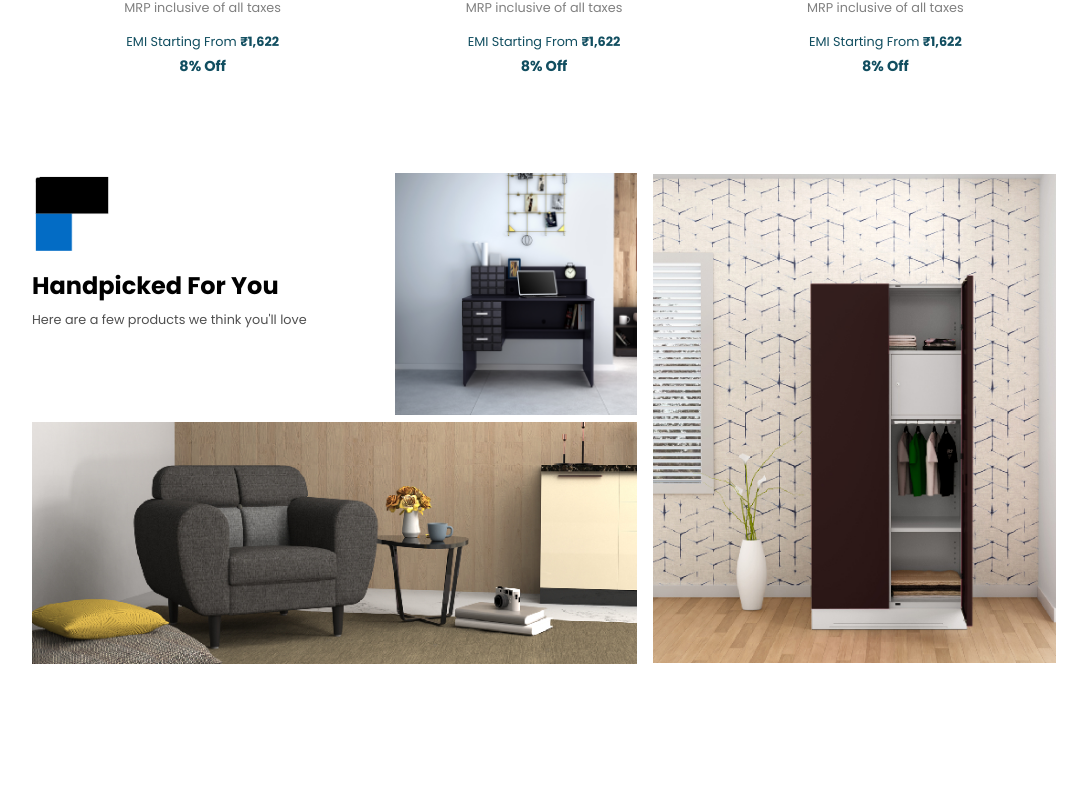
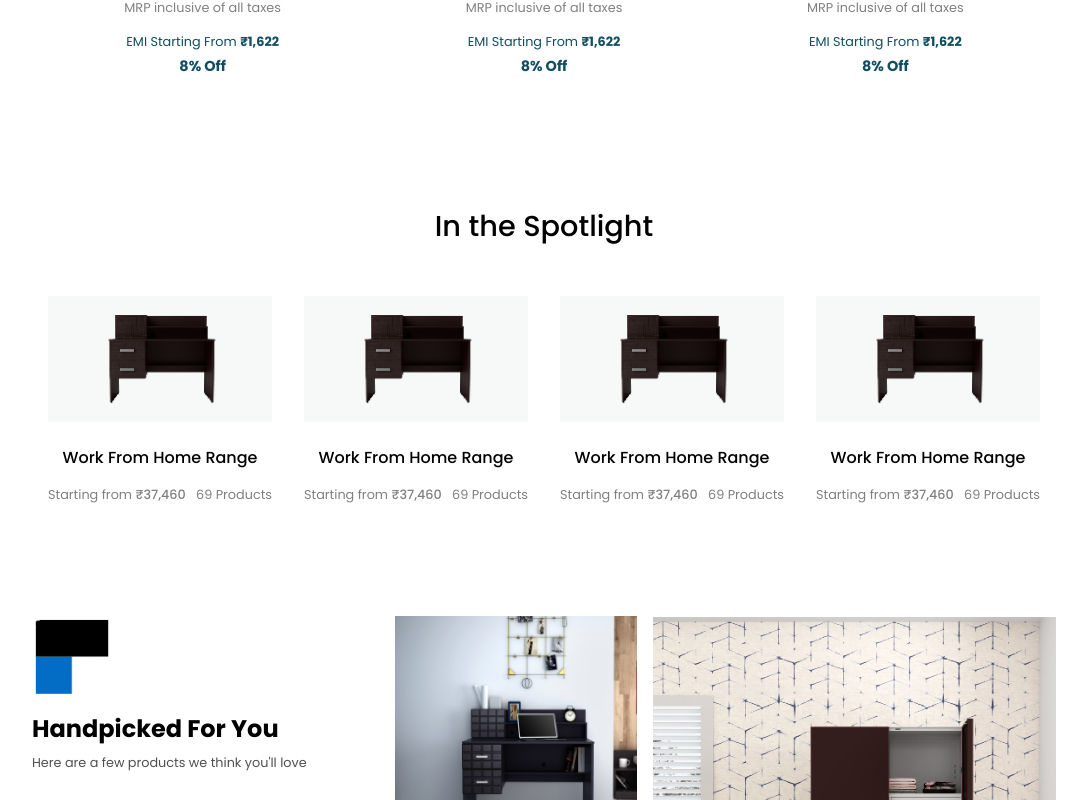
Before and after one commit to Nitya-S27/false-ceiling, a React (Create React App) app: page / in a window 1280 px wide. Shown: the part 550-1350 px from the top of the page, without its empty margins (96-1183 px from the left). Before the commit the page ends 1237 px from the top, so only its background shows below. Built offline with nearby package versions, Linux system fonts and the light colour scheme.

Commit message:
spotlight-done

```diff
--- /dev/null
+++ b/src/components/Spotlight.js
@@ -0,0 +1,60 @@
+import React from "react";
+import "./Spotlight.scss";
+const Spotlight = () => {
+  const spotlights = [
+    {
+      id: 1,
+      imgSrc: "assets/spotlight/img1.png",
+      title: "Work From Home Range",
+      products: "69",
+      price: "₹37,460",
+    },
+    {
+      id: 2,
+      imgSrc: "assets/spotlight/img1.png",
+      title: "Work From Home Range",
+      products: "69",
+      price: "₹37,460",
+    },
+    {
+      id: 3,
+      imgSrc: "assets/spotlight/img1.png",
+      title: "Work From Home Range",
+      products: "69",
+      price: "₹37,460",
+    },
+    {
+      id: 4,
+      imgSrc: "assets/spotlight/img1.png",
+      title: "Work From Home Range",
+      products: "69",
+      price: "₹37,460",
+    },
+  ];
+  return (
+    <div className="spotlightWrapper">
+      <div className="header">In the Spotlight</div>
+      <div className="products">
+        {spotlights.map((product) => (
+          <div className="productCard" key={product.id}>
+            <img
+              className="productImage"
+              src={product.imgSrc}
+              alt="spotlightphoto"
+            />
+            <div className="title">{product.title}</div>
+            <div className="textDiv">
+              <div className="price">
+                Starting from{" "}
+                <span style={{ fontWeight: 500 }}>{product.price}</span>
+              </div>
+              <div className="count">{product.products} Products</div>
+            </div>
+          </div>
+        ))}
+      </div>
+    </div>
+  );
+};
+
+export default Spotlight;
--- /dev/null
+++ b/src/components/Spotlight.scss
@@ -0,0 +1,63 @@
+$color1: #325288;
+$color2: #f4eee8;
+$color3: #f5cebe;
+$color4: #114e60;
+$light-font-color: #507dcc;
+
+.spotlightWrapper {
+  padding: 2rem 10%;
+  .header {
+    text-align: center;
+    font-size: 1.8rem;
+    font-weight: 500;
+    margin: 1rem 0;
+    @media (max-width: 1024px) {
+      font-size: 1.5rem;
+    }
+  }
+  .products {
+    display: flex;
+    justify-content: space-between;
+    align-items: center;
+    margin: 3rem 0;
+    @media (max-width: 600px) {
+      flex-direction: column;
+      gap: 2rem;
+    }
+    .productCard {
+      padding: 0 1rem;
+      text-align: center;
+      @media (max-width: 1024px) {
+        padding: 0 0.5rem;
+      }
+      .productImage {
+        width: 100%;
+        background-color: #f7f8f8;
+        // @media (max-width: 600px) {
+        //   width: 60vh;
+        // }
+      }
+      .title {
+        font-size: 1rem;
+        font-weight: 500;
+        margin: 1rem 0;
+        margin-bottom: 0;
+        @media (max-width: 1024px) {
+          font-size: 0.9rem;
+        }
+      }
+      .textDiv {
+        font-size: 0.8rem;
+        margin: 1rem 0;
+        color: gray;
+        display: flex;
+        justify-content: space-between;
+        @media (max-width: 1024px) {
+          flex-direction: column;
+          text-align: center;
+          font-size: 0.7rem;
+        }
+      }
+    }
+  }
+}
--- a/src/screens/Landing.js
+++ b/src/screens/Landing.js
@@ -2,11 +2,13 @@ import React from "react";
 import Handpicked from "../components/Handpicked";
 import Footer from "../components/Footer";
 import BestSelling from "../components/BestSelling";
+import Spotlight from "../components/Spotlight";
 
 const Landing = () => {
   return (
     <>
       <BestSelling />
+      <Spotlight />
       <Handpicked />
       {/* <Footer /> */}
     </>
```
Also changed, not shown: public/assets/spotlight/img1.png (added).
